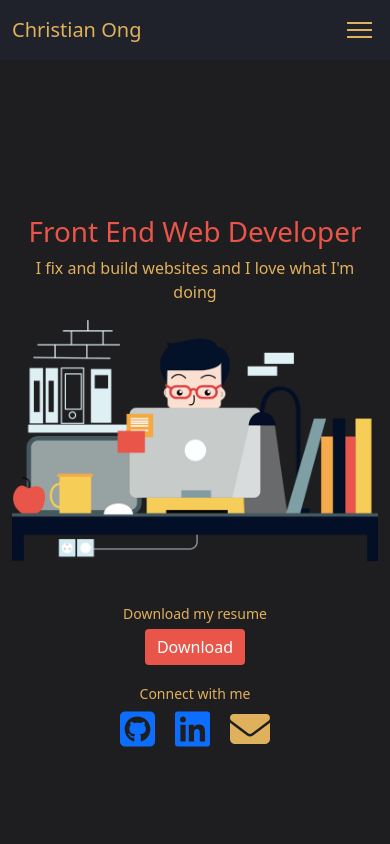
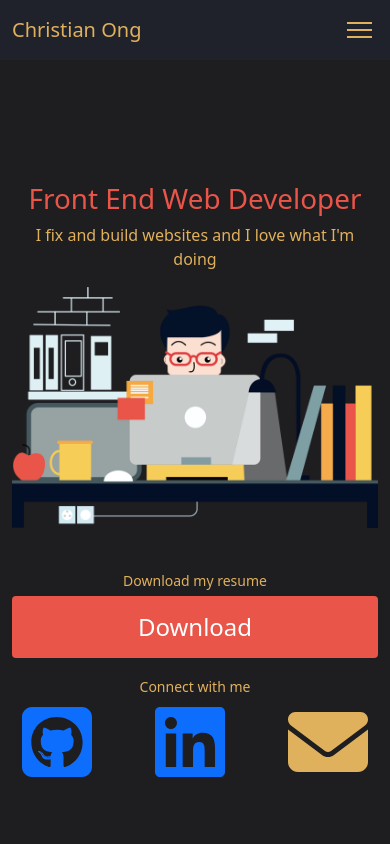
Before and after one commit to ongian/portfolio, a React (Create React App) app: page / in a window 390 px wide. Shown: the top 844 px of the page. Built offline with nearby package versions, Linux system fonts and the light colour scheme.

Commit message:
enlarge buttons and icon on mobile

```diff
--- a/src/index.css
+++ b/src/index.css
@@ -1,3 +1,7 @@
+html {
+  scroll-behavior: smooth;
+}
+
 body {
   background: #1E1D20 !important;
   color: #E0B15D !important;
@@ -73,6 +77,10 @@ body .masthead .resume {
   background: #e95548;
   border: none;
   color: #fff;
+  width: 100%;
+  font-size: 1.5rem;
+  line-height: 2rem;
+  padding: 15px;
 }
 
 body .masthead .resume:hover {
@@ -82,7 +90,7 @@ body .masthead .resume:hover {
 }
 
 body .masthead .contact a {
-  font-size: 2.5rem;
+  font-size: 5rem;
   line-height: 1.5rem;
   margin: 0 10px;
 }
@@ -235,6 +243,12 @@ body .card .desc span {
 body .card .desc a.btn {
   margin-top: 15px;
   width: 100%;
+  background-color: #e95548;
+  border: none;
+}
+
+body .card .desc a.btn:hover {
+  background-color: #b32e23;
 }
 
 body .card:hover .desc {
@@ -261,5 +275,8 @@ body .card:hover h3 {
   body .masthead img {
     max-width: 400px;
   }
+  body .masthead .resume {
+    max-width: 250px;
+  }
 }
 /*# sourceMappingURL=index.css.map */
--- a/src/index.scss
+++ b/src/index.scss
@@ -4,6 +4,9 @@ $secondary: #e95548;
 $darkBG: #1E1D20;
 $primaryHover: #ffaa13;
 $secondaryHover: #b32e23;
+html {
+    scroll-behavior: smooth;
+ }
 body {
     background: $darkBG!important;
     color: $primary!important;
@@ -58,6 +61,10 @@ body {
             background: $secondary;
             border: none;
             color: #fff;
+            width: 100%;
+            font-size: 1.5rem;
+            line-height: 2rem;
+            padding: 15px;
             &:hover {
                 background-color: $secondaryHover;
                 transition: all .5s ease;
@@ -65,7 +72,7 @@ body {
         }
         .contact {
             a {
-                font-size: 2.5rem;
+                font-size: 5rem;
                 line-height: 1.5rem;
                 margin: 0 10px;
                 .fa-github-square {
@@ -193,6 +200,11 @@ body {
             a.btn {
                 margin-top: 15px;
                 width: 100%;
+                background-color: $secondary;
+                border: none;
+                &:hover {
+                    background-color: $secondaryHover;
+                }
             }
         }
         &:hover {
@@ -222,6 +234,9 @@ body {
             img {
                 max-width: 400px;
             }
+            .resume {
+                max-width: 250px;
+            }
         }
     }
 }
--- a/src/layout/header/header.js
+++ b/src/layout/header/header.js
@@ -26,14 +26,15 @@ const Header = () => {
                 aria-labelledby="offcanvasNavbarLabel-expand-lg"
                 placement="end"
                 show={show ? true : undefined}
-                onHide={closeCanvass}>
+                onHide={closeCanvass}
+                data-bs-scroll="true">
                 <Offcanvas.Header className="justify-content-end">
                     <FontAwesomeIcon icon={faXmark} onClick={toggleCanvas} />
                 </Offcanvas.Header>
                 <Offcanvas.Body>
                     <Nav className="justify-content-end flex-grow-1 pe-3">
-                        <Nav.Link href="#skills" onClick={closeOnLinkClick}>Skills</Nav.Link>
-                        <Nav.Link href="#projects" onClick={closeOnLinkClick}>Projects</Nav.Link>
+                        <Nav.Link href="/#skills" onClick={closeOnLinkClick}>Skills</Nav.Link>
+                        <Nav.Link href="/#projects" onClick={closeOnLinkClick}>Projects</Nav.Link>
                     </Nav>
                 </Offcanvas.Body>
             </Navbar.Offcanvas>
--- a/src/layout/masthead/masthead.js
+++ b/src/layout/masthead/masthead.js
@@ -31,7 +31,7 @@ const Masthead = () => {
                     </Col>
                     <Col xs={12} md={6} className="text-center mt-3">
                         <small>Connect with me</small>
-                        <div className="d-flex align-items-center justify-content-center contact mt-1">
+                        <div className="d-flex align-items-center justify-content-between justify-content-md-center contact mt-1">
                             <a href="https://github.com/ongian" target="_blank" rel="noreferrer">
                                 <FontAwesomeIcon icon={faGithubSquare} />
                             </a>
--- a/src/layout/projects/Projects.js
+++ b/src/layout/projects/Projects.js
@@ -3,7 +3,6 @@ import {Container, Row, Col} from 'react-bootstrap';
 import { projects } from '../../projects';
 import Cards from '../cards/Cards';
 const Projects = () => {
-    console.log(projects)
     return (
         <section id="projects">
             <Container>
```
Also changed, not shown: 1 other file (tests, documents, lock files or other folders).
